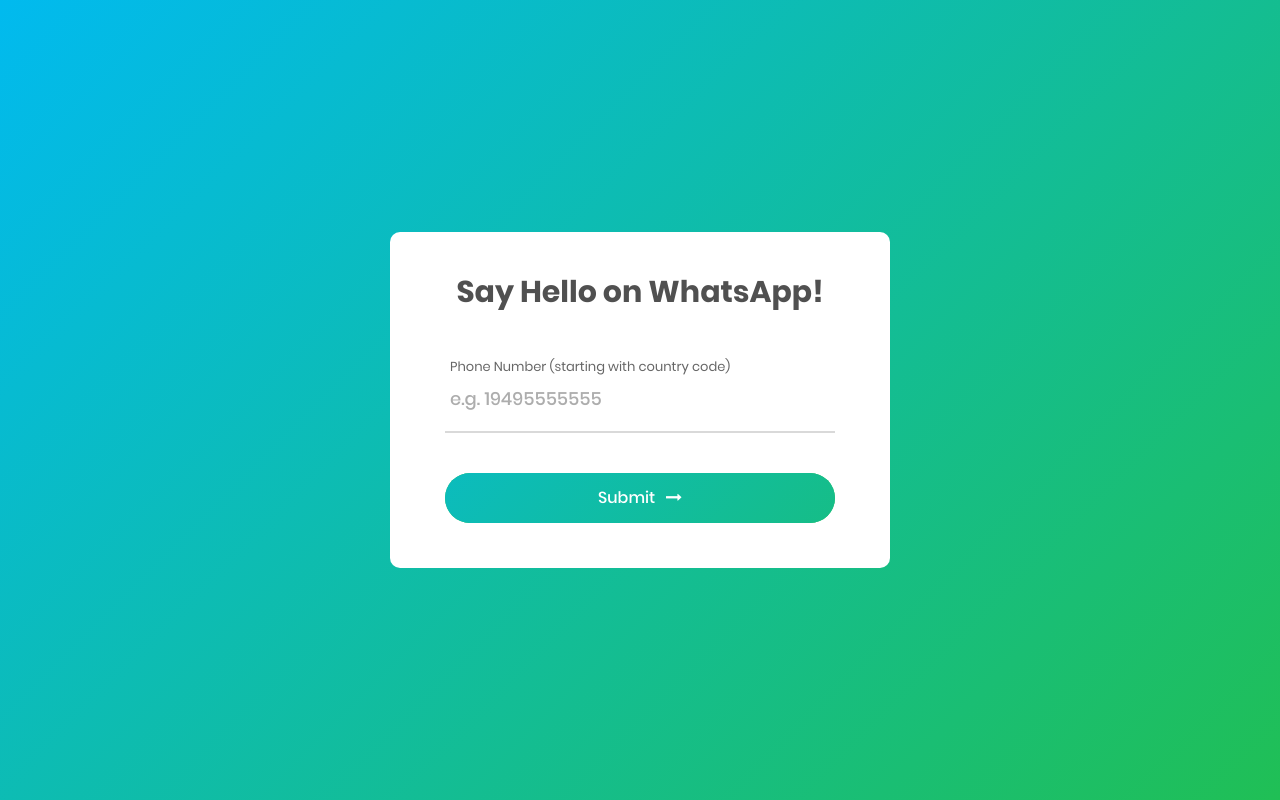
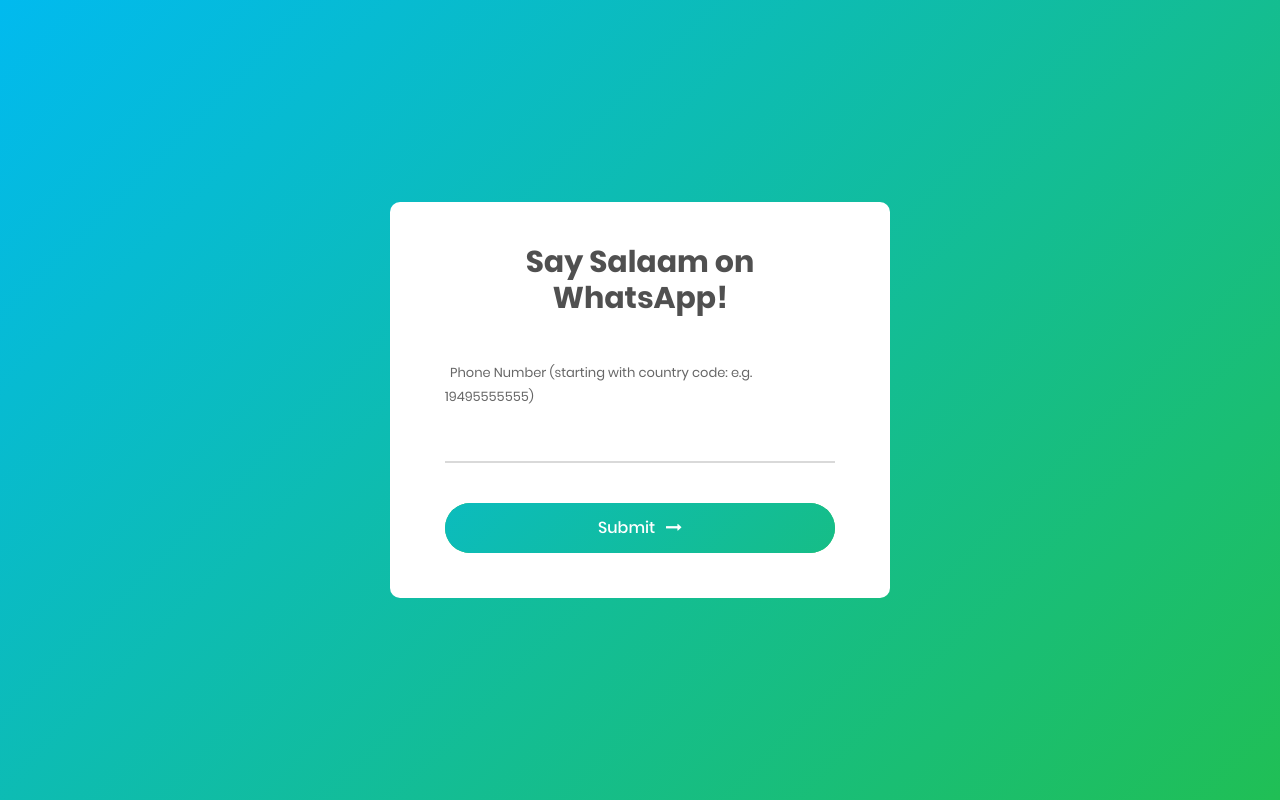
Before and after one commit to fsultani/whatsapp, a website: page public/index.html in a window 1280 px wide. Drawn offline with nearby package versions, Linux system fonts and the light colour scheme.

Commit message:
Update index.html

```diff
--- a/public/index.html
+++ b/public/index.html
@@ -32,12 +32,12 @@
 		<div class="wrap-contact100">
 			<form class="contact100-form validate-form" name="whatsAppForm" onsubmit="return false">
 				<span class="contact100-form-title">
-					Say Hello on WhatsApp!
+					Say Salaam on WhatsApp!
 				</span>
 
 				<div class="wrap-input100 validate-input" data-validate="Name is required">
-					<span class="label-input100">Phone Number (starting with country code)</span>
-					<input class="input100" type="text" name="phoneNumber" placeholder="e.g. 19495555555" required>
+					<span class="label-input100">Phone Number (starting with country code: e.g. 19495555555)</span>
+					<input class="input100" type="text" name="phoneNumber" required>
 					<span class="focus-input100"></span>
 				</div>
 
```
